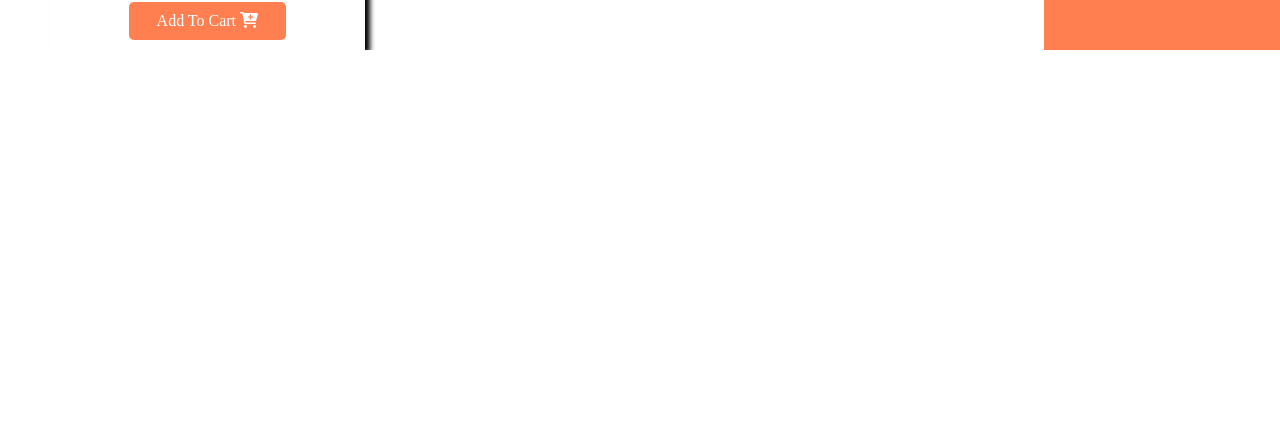
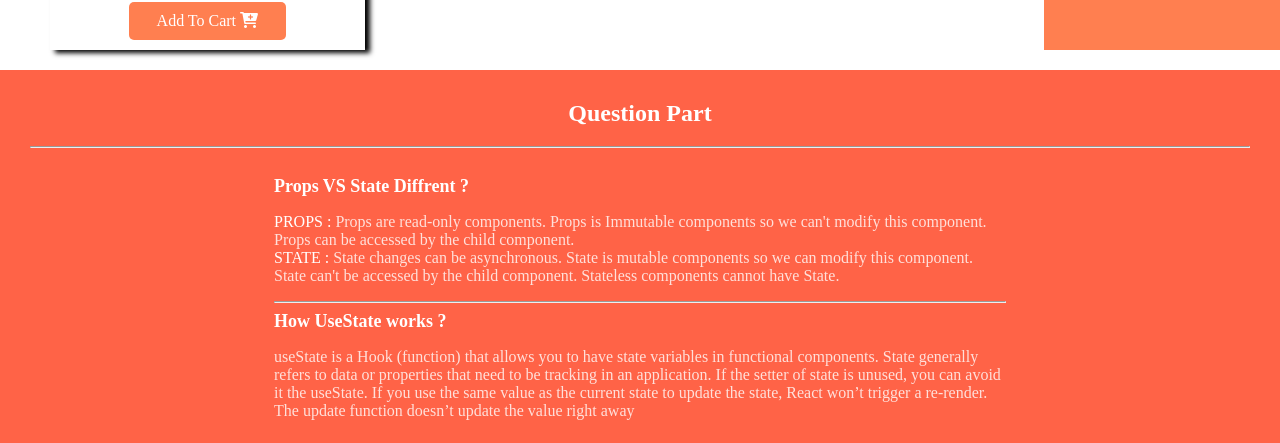
Before and after one commit to HasanShaikat/Cars-Shop, a React (Create React App) app: page / in a window 1280 px wide. Shown: the part 1684-2127 px from the top of the page. Before the commit the page ends 1734 px from the top, so only its background shows below. Built offline with nearby package versions, Linux system fonts and the light colour scheme; a web font is replaced by a local one.

Commit message:
asking part done

```diff
--- a/src/component/Cart/Cart.js
+++ b/src/component/Cart/Cart.js
@@ -2,8 +2,6 @@ import React from 'react';
 import './Cart.css';
 
 const Cart = ({cart}) => {
-
-
 
     return (
 
@@ -18,6 +16,7 @@ const Cart = ({cart}) => {
                 </ul>
             </div>
             <div className="cartBtn">
+
                 <button>Choioce 1 for me</button>
             </div>
         </div>
--- a/src/component/Shop/Shop.css
+++ b/src/component/Shop/Shop.css
@@ -23,6 +23,34 @@
 
 }
 
+.asking-part {
+    text-align: center;
+    margin-top: 20px;
+    background-color: tomato;
+    color: white;
+    padding: 10px 30px;
+}
+
+.asking-body {
+    width: 60%;
+    margin: auto;
+    padding-top: 20px;
+    text-align: start;
+}
+
+.asking-body label {
+    font-weight: bold;
+    font-size: 18px;
+}
+
+.asking-body p {
+    color: rgba(255, 255, 255, 0.801);
+}
+
+.asking-body p span {
+    color: white;
+}
+
 
 
 @media (max-width: 760px) {
--- a/src/component/Shop/Shop.js
+++ b/src/component/Shop/Shop.js
@@ -42,6 +42,24 @@ const Shop = () => {
                     ></Cart>
                 </div>
             </div>
+            <div className='asking-part'>
+                <h2>Question Part</h2>
+                <hr/>
+                <div className="asking-body">
+                    <div>
+                        <label>Props VS State Diffrent &#63; </label>
+                        <p> <span>PROPS &#58;</span> Props are read-only components. Props is Immutable components so we can't modify this component. Props can be accessed by the child component. <br/> <span>STATE &#58; </span>
+                        State changes can be asynchronous. State is mutable components so we can modify this component. State can't be accessed by the child component. Stateless components cannot have State.</p>
+                    </div>
+                    <hr/>
+                    <div>
+                        <label>How UseState works &#63; </label>
+                        <p>
+                        useState is a Hook (function) that allows you to have state variables in functional components. State generally refers to data or properties that need to be tracking in an application. If the setter of state is unused, you can avoid it the useState. If you use the same value as the current state to update the state, React won’t trigger a re-render. The update function doesn’t update the value right away
+                        </p>
+                    </div>
+                </div>
+            </div>
         </div>
     );
 };
```
